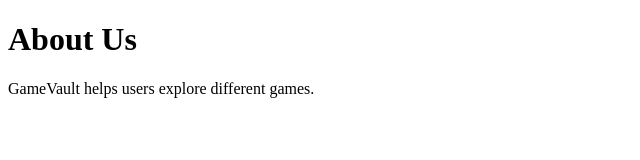
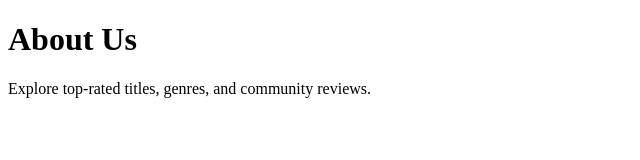
Before and after one commit to Pavani-006/GameVault, a plain HTML site: page about.html in a window 1280 px wide. Shown: the full height of the page, 0-640 px from the left. Drawn offline with Linux system fonts and the light colour scheme.

Commit message:
Add community reviews section to about page

```diff
--- a/about.html
+++ b/about.html
@@ -5,6 +5,6 @@
 </head>
 <body>
     <h1>About Us</h1>
-    <p>GameVault helps users explore different games.</p>
+    <p>Explore top-rated titles, genres, and community reviews.</p>
 </body>
 </html>
```
